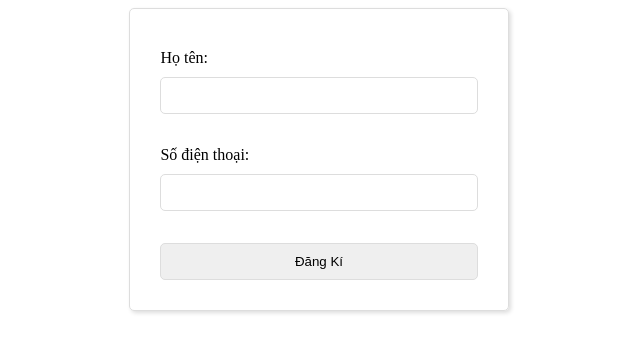
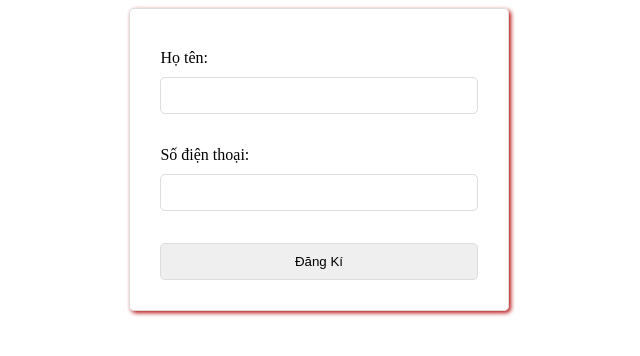
Before and after one commit to toanprobnm/ASM2_JAVASCRIPT, a plain HTML site: page hocfrom.html in a window 1280 px wide. Shown: the whole page, without its empty margins (321-961 px from the left). Drawn offline with Linux system fonts and the light colour scheme.

Commit message:
them enter

```diff
--- a/hocfrom.html
+++ b/hocfrom.html
@@ -9,10 +9,12 @@
         * {
             box-sizing: border-box;
         }
+
+
         .form {
             width: 30%;
             border: 1px solid #ddd;
-            box-shadow: 2px 2px 4px #ddd;
+            box-shadow: 2px 2px 4px rgb(184, 18, 18);
             padding: 30px;
             border-radius: 5px;
             margin: auto;
@@ -24,6 +26,8 @@
             margin-top: 10px;
             cursor: pointer;
         }
+
+
 
         .form input, button {
             padding: 10px;
```
Also changed, not shown: giaodiensanpham.html (+2 -1 lines).
